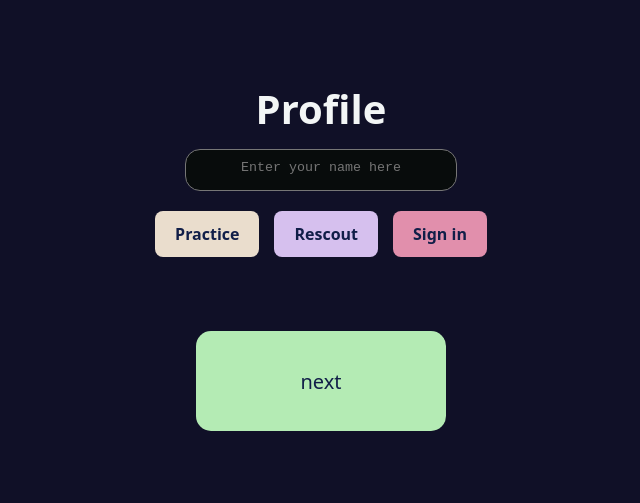
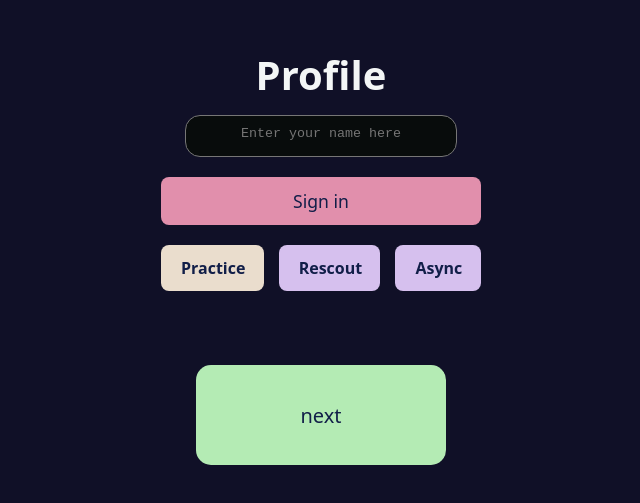
Before and after one commit to RileyGoodXYZ/BreadCompetition, a React (Vite) app: page / in a window 1280 px wide. Shown: the part 145-648 px from the top of the page, without its empty margins (319-959 px from the left). Built offline with nearby package versions, Linux system fonts and the light colour scheme.

Commit message:
fixed the routing and added async

```diff
--- a/src/Auto.tsx
+++ b/src/Auto.tsx
@@ -191,7 +191,7 @@ function Auto() {
         </div>
           <div style={{ display: 'flex', justifyContent: 'center', gap: '1rem', marginTop: '2rem', flexWrap: 'wrap', width: '100%' }}>
           <button className="navBtns" style={{ flex: '1 1 auto', minWidth: '100px' }} onClick={() => navigate('/prematch')}>Back</button>
-          <button className="navBtns" style={{ flex: '1 1 auto', minWidth: '100px' }} onClick={() => navigate('/teleopv2')}>Next</button>
+          <button className="navBtns" style={{ flex: '1 1 auto', minWidth: '100px' }} onClick={() => navigate('/endgame')}>Next</button>
         </div>
       </div>
     )
--- a/src/Profile.css
+++ b/src/Profile.css
@@ -8,6 +8,7 @@ body{
     gap: 20px;
     padding-top: 20px;
     width: 100%;
+    --profile-row-width: min(84vw, 320px);
 }
 .maincontainer{
 
@@ -32,7 +33,7 @@ color: rgb(243, 246, 246);
     justify-content: center;
     align-items: center;
     gap: 15px;
-    width: 100%;
+    width: var(--profile-row-width);
 }
 .threebuttons button {
     font-size: 16px;
@@ -56,6 +57,8 @@ color: rgb(243, 246, 246);
 }
 .signinp{
     background-color: rgb(225, 143, 172);
+    width: var(--profile-row-width);
+    max-width: 100%;
 }
 .nextprofile{
     background-color: #b4ebb4;
--- a/src/Profile.tsx
+++ b/src/Profile.tsx
@@ -33,6 +33,10 @@ function Profile() {
 
       console.log("User Name:", userInfo.name);
       alert("Welcome, " + userInfo.name);
+      if (typeof userInfo.name === 'string') {
+        setScoutName(userInfo.name);
+        localStorage.setItem('profile_scout_name', userInfo.name);
+      }
       setIsSignedIn(true);
       localStorage.setItem('profile_is_signed_in', 'true');
 
@@ -57,7 +61,9 @@ function Profile() {
       <textarea className='textareaprofile' placeholder='Enter your name here'
       value={scoutName} onChange={(e) => handleScoutNameChange(e.target.value)}></textarea>)
       }
+         <button className='signinp' onClick={() => login()}>Sign in</button>
       <div className='threebuttons'>
+
         <button
           className={`practice ${sessionType === "Practice" ? "selected-session" : ""}`}
           onClick={() => handleSessionTypeToggle("Practice")}
@@ -72,7 +78,14 @@ function Profile() {
         >
           Rescout
         </button>
-        <button className='signinp' onClick={() => login()}>Sign in</button>
+        <button
+          className={`rescout ${sessionType === "Async" ? "selected-session" : ""}`}
+          onClick={() => handleSessionTypeToggle("Async")}
+          aria-pressed={sessionType === "Async"}
+        >
+         Async
+        </button>
+
       </div>
       <br></br>
       <button className='nextprofile' onClick={() => navigate('/Prematch')}>next</button>
--- a/src/Submit.tsx
+++ b/src/Submit.tsx
@@ -1,15 +1,19 @@
 import './Submit.css'
 import { useNavigate } from 'react-router-dom';
 import { useState, useEffect } from 'react';
+import { currentScoutCanUseAuto } from './autoAccess';
 
 function Submit() {
+  const getDefaultReview = (): string =>
+    currentScoutCanUseAuto() ? 'Good Auto' : 'Good Teleop';
+
   const parseStoredReview = (): string | null => {
     const stored = localStorage.getItem('submit_review');
     if (!stored) return null;
     try {
       const parsed = JSON.parse(stored);
       if (typeof parsed === 'string') {
-        return parsed;
+        return parsed.trim().length > 0 ? parsed : null;
       }
       if (Array.isArray(parsed)) {
         const firstReview = parsed.find((value): value is string => typeof value === 'string' && value.length > 0);
@@ -18,12 +22,12 @@ function Submit() {
     } catch {
       // Backward compatibility: previous versions stored a plain string.
     }
-    return stored;
+    return stored.trim().length > 0 ? stored : null;
   };
 
   const navigate = useNavigate();
   const [submitMessage, setSubmitMessage] = useState<string>('');
-  const [selectedReview, setSelectedReview] = useState<string | null>(parseStoredReview);
+  const [selectedReview, setSelectedReview] = useState<string>(() => parseStoredReview() ?? getDefaultReview());
 
   useEffect(() => {
     if (window.location.hostname !== 'localhost' && localStorage.getItem('profile_is_signed_in') !== 'true') {
@@ -32,12 +36,8 @@ function Submit() {
   }, [navigate]);
   const toggleReview = (value: string) => {
     setSelectedReview((prev) => {
-      const next = prev === value ? null : value;
-      if (next === null) {
-        localStorage.removeItem('submit_review');
-      } else {
-        localStorage.setItem('submit_review', JSON.stringify(next));
-      }
+      const next = prev === value ? getDefaultReview() : value;
+      localStorage.setItem('submit_review', JSON.stringify(next));
       return next;
     });
   };
@@ -195,7 +195,7 @@ function Submit() {
         : storedClimbType === 'Side'
           ? 'Side of Tower'
           : '';
-    const reviewText = selectedReview ?? '';
+    const reviewText = selectedReview;
     const payload = {
       scout_name: localStorage.getItem('profile_scout_name') ?? '',
       session_type: localStorage.getItem('profile_session_type') ?? '',
@@ -283,7 +283,9 @@ function Submit() {
       }
 
       resetScoutingData();
-      setSelectedReview(null);
+      const nextDefault = getDefaultReview();
+      setSelectedReview(nextDefault);
+      localStorage.setItem('submit_review', JSON.stringify(nextDefault));
       setSubmitMessage('Submitted to Supabase.');
     } catch (error) {
       const message = error instanceof Error ? error.message : 'Unknown error';
--- a/src/teleopv2.tsx
+++ b/src/teleopv2.tsx
@@ -21,6 +21,12 @@ export default function TeleopV1() {
   useEffect(() => {
     if (window.location.hostname !== 'localhost' && localStorage.getItem('profile_is_signed_in') !== 'true') {
       navigate('/profile');
+    }
+  }, [navigate]);
+
+  useEffect(() => {
+    if (currentScoutCanUseAuto()) {
+      navigate('/endgame', { replace: true });
     }
   }, [navigate]);
 
```
